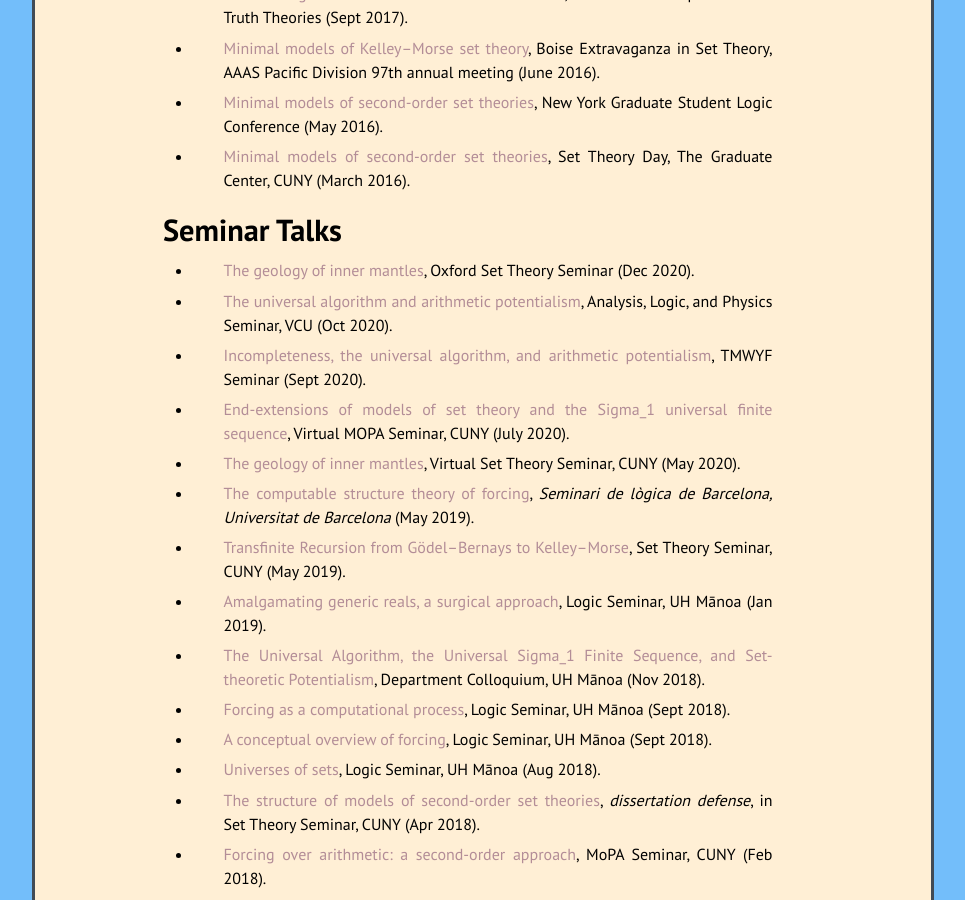
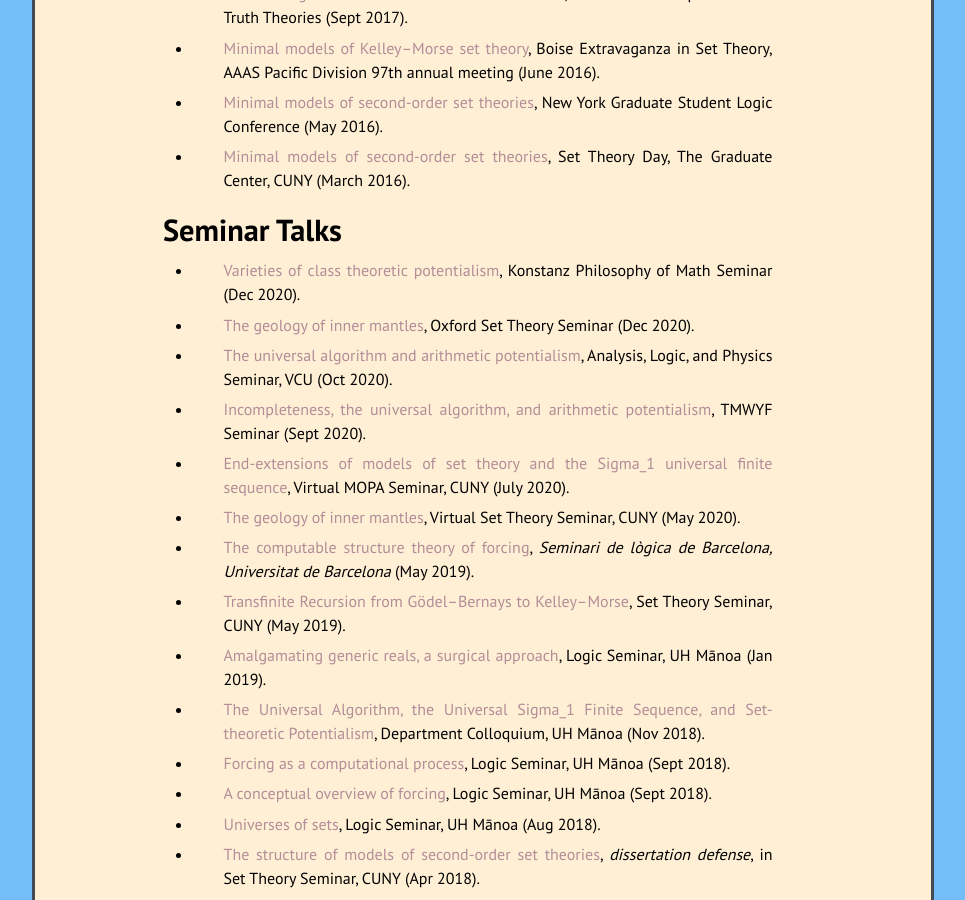
Before and after one commit to kamerynjw/kamerynjw.github.io, a Jekyll site: the page built from cv.md, in a window 1280 px wide and 900 px high, scrolled down 1933 px. Shown: the whole window, without its empty margins (157-1122 px from the left). Built offline with Jekyll 4.4.1, drawn with Linux system fonts in a browser that asks for light colours; nearby versions of some CDN libraries.

Commit message:
added page for Konstanz talk

```diff
--- a/_data/semtalks.yml
+++ b/_data/semtalks.yml
@@ -1,5 +1,10 @@
 
 # seminar talks to display in talks.md
+
+- href: "2020-dec-class-potentialism"
+  title: "Varieties of class theoretic potentialism"
+  other: "Konstanz Philosophy of Math Seminar"
+  date: "Dec 2020"
 
 - href: "2020-dec-inner-mantles"
   title: "The geology of inner mantles"
```
Also changed, not shown: research/talks/2020-dec-class-potentialism.md (added, +10 -0 lines).
